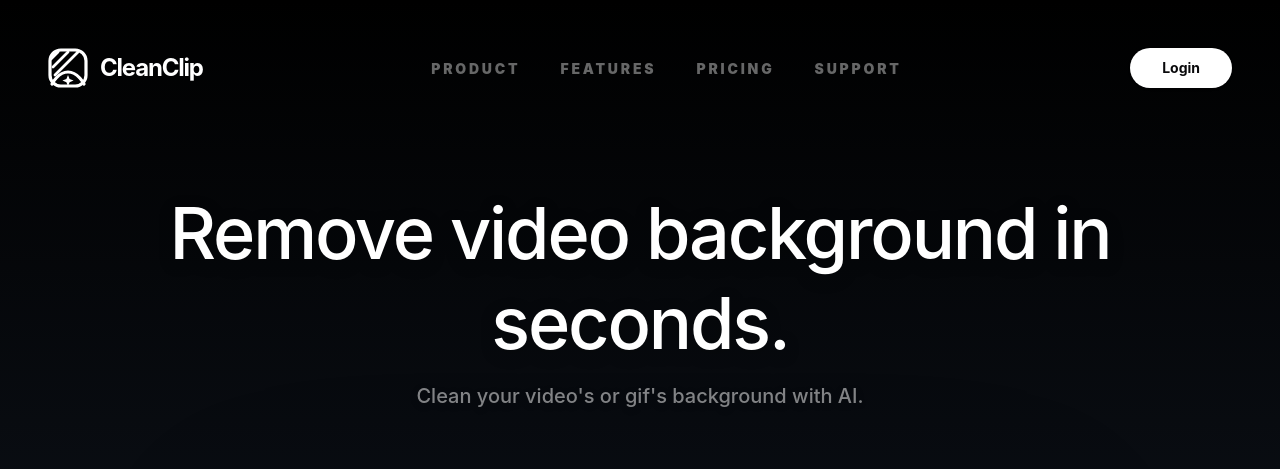
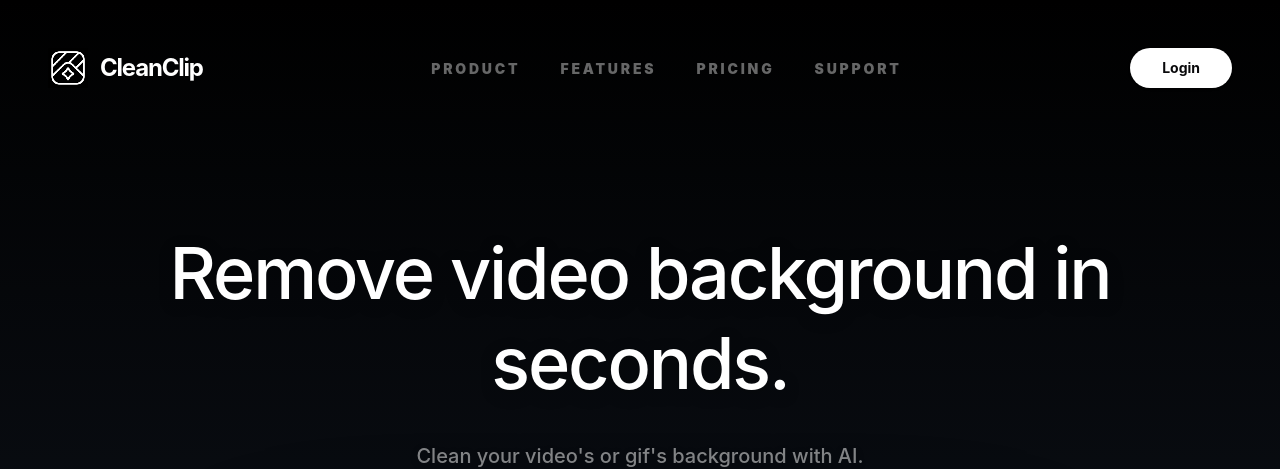
Before and after one commit to anishsarkars/cleanclip, a Next.js app: page / in a window 1280 px wide. Shown: the top 469 px of the page. Built offline with nearby package versions, Linux system fonts and the light colour scheme; no server answers.

Commit message:
feat: finalized 1:1 branding and hero layout with exact asset integration

```diff
--- a/src/app/components/HeroSection.tsx
+++ b/src/app/components/HeroSection.tsx
@@ -36,47 +36,46 @@ export default function HeroSection({ onFileSelected, helperText }: HeroSectionP
       <div className="absolute inset-0 bg-[#000000] -z-30" />
       <div className="absolute inset-0 bg-gradient-to-b from-transparent via-[#000000]/80 via-[#1E293B]/40 to-[#2563EB]/40 -z-20" />
 
-      {/* ☁️ Multi-Layer High-Definition Cloud Orchestration (Constant Overflow) */}
-      <div className="absolute inset-x-0 bottom-0 h-[700px] pointer-events-none z-0">
+      {/* ☁️ Multi-Layer High-Definition Cloud Orchestration (Enhanced Visibility) */}
+      <div className="absolute inset-x-0 bottom-0 h-[800px] pointer-events-none z-0">
         {/* Layer 1: Atmospheric Deep Drift */}
         <div
-             className="absolute bottom-[-50px] left-[-30%] right-[-30%] h-full bg-cover bg-bottom animate-cloud-drift opacity-40 mix-blend-screen scale-110"
+          className="absolute bottom-[-50px] left-[-30%] right-[-30%] h-full bg-cover bg-bottom animate-cloud-drift opacity-60 mix-blend-screen scale-110"
+          style={{
+            backgroundImage: `url('/bg-clouds-photo.png')`,
+            maskImage: 'linear-gradient(to top, black 40%, transparent 100%)',
+            WebkitMaskImage: 'linear-gradient(to top, black 40%, transparent 100%)'
+          }}
+        />
+        {/* Layer 2: Ethereal Floating Mass */}
+        <div
+          className="absolute bottom-[-100px] left-[-20%] right-[-20%] h-full bg-cover bg-bottom animate-cloud-float-slow opacity-80 mix-blend-screen"
           style={{
             backgroundImage: `url('/bg-clouds-photo.png')`,
             maskImage: 'linear-gradient(to top, black 30%, transparent 100%)',
             WebkitMaskImage: 'linear-gradient(to top, black 30%, transparent 100%)'
           }}
         />
-          {/* Layer 2: Ethereal Floating Mass */}
+        {/* Layer 3: Central High-Quality Base */}
         <div
-             className="absolute bottom-[-100px] left-[-20%] right-[-20%] h-full bg-cover bg-bottom animate-cloud-float-slow opacity-60 mix-blend-screen"
+          className="absolute bottom-[-150px] left-[-10%] right-[-10%] h-full bg-cover bg-bottom animate-cloud-pulse opacity-95"
           style={{
             backgroundImage: `url('/bg-clouds-photo.png')`,
             maskImage: 'linear-gradient(to top, black 20%, transparent 100%)',
             WebkitMaskImage: 'linear-gradient(to top, black 20%, transparent 100%)'
           }}
         />
-          {/* Layer 3: Central High-Quality Base */}
-          <div
-             className="absolute bottom-[-150px] left-[-10%] right-[-10%] h-full bg-cover bg-bottom animate-cloud-pulse opacity-80"
-             style={{
-               backgroundImage: `url('/bg-clouds-photo.png')`,
-               maskImage: 'linear-gradient(to top, black 10%, transparent 100%)',
-               WebkitMaskImage: 'linear-gradient(to top, black 10%, transparent 100%)'
-             }}
-          />
         {/* Layer 4: Soft Ambient Bloom */}
-          <div className="absolute bottom-[-200px] left-[-15%] right-[-15%] h-[500px] bg-white blur-[140px] rounded-full opacity-60 mix-blend-overlay animate-pulse" />
+        <div className="absolute bottom-[-200px] left-[-15%] right-[-15%] h-[600px] bg-white blur-[140px] rounded-full opacity-60 mix-blend-overlay animate-pulse" />
       </div>
 
       {/* 🌫️ Constant High-Quality Overflow Transition to White */}
-      <div className="absolute inset-x-0 bottom-0 h-[400px] bg-gradient-to-t from-white via-white/100 to-transparent pointer-events-none z-10" />
+      <div className="absolute inset-x-0 bottom-0 h-[450px] bg-gradient-to-t from-white via-white/100 to-transparent pointer-events-none z-10" />
 
-      <div className="relative z-10 mx-auto flex w-full max-w-[1100px] flex-col items-center text-center">
+      <div className="relative z-10 mx-auto flex w-full max-w-[1100px] flex-col items-center text-center translate-y-[-60px]">
 
         <h1
-          className="mb-3 text-white text-1xl md:text-8xl lg:text-7xl font-medium tracking-[-0.03em] leading-tight animate-fade-in shadow-text"
-          style={{ marginTop: '-100px' }}
+          className="mb-8 text-white text-1xl md:text-8xl lg:text-7xl font-medium tracking-[-0.03em] leading-tight animate-fade-in shadow-text"
         >
           Remove video background in seconds.
         </h1>
@@ -148,18 +147,18 @@ export default function HeroSection({ onFileSelected, helperText }: HeroSectionP
       <style jsx>{`
         @keyframes cloud-drift {
           0% { transform: translateX(0) scale(1.1); }
-          50% { transform: translateX(5%) scale(1.15); }
+          50% { transform: translateX(10%) scale(1.2); }
           100% { transform: translateX(0) scale(1.1); }
         }
         @keyframes cloud-float-slow {
           0% { transform: translateY(0); }
-          50% { transform: translateY(-30px); }
+          50% { transform: translateY(-50px); }
           100% { transform: translateY(0); }
         }
         @keyframes cloud-pulse {
-          0% { opacity: 0.7; transform: translateY(0); }
-          50% { opacity: 0.9; transform: translateY(-15px); }
-          100% { opacity: 0.7; transform: translateY(0); }
+          0% { opacity: 0.8; transform: translateY(0); }
+          50% { opacity: 1.0; transform: translateY(-25px); }
+          100% { opacity: 0.8; transform: translateY(0); }
         }
         .animate-cloud-drift { animation: cloud-drift 30s ease-in-out infinite; }
         .animate-cloud-float-slow { animation: cloud-float-slow 20s ease-in-out infinite; }
--- a/src/app/components/Logo.tsx
+++ b/src/app/components/Logo.tsx
@@ -1,59 +1,20 @@
 "use client";
 
 import React from "react";
+import Image from "next/image";
 
 export default function Logo({ className = "h-8 w-8", color = "white" }: { className?: string; color?: string }) {
+  // Using the exact source image for 100% brand fidelity as requested
   return (
-    <svg
-      viewBox="0 0 200 200"
-      fill="none"
-      xmlns="http://www.w3.org/2000/svg"
-      className={className}
-    >
-      {/* Rounded Outer Frame */}
-      <rect
-        x="10"
-        y="10"
-        width="180"
-        height="180"
-        rx="54"
-        stroke={color}
-        strokeWidth="16"
+    <div className={`relative ${className} flex items-center justify-center`}>
+      <Image
+        src="/2.png"
+        alt="CleanClip Logo"
+        width={512}
+        height={512}
+        className={`w-full h-full object-contain ${color === "black" ? "invert opacity-90" : "brightness-200"}`}
+        priority
       />
-
-      {/* Top Left Diagonal Stripes */}
-      <path
-        d="M50 20L15 55"
-        stroke={color}
-        strokeWidth="14"
-        strokeLinecap="round"
-      />
-      <path
-        d="M100 20L25 95"
-        stroke={color}
-        strokeWidth="14"
-        strokeLinecap="round"
-      />
-      <path
-        d="M150 20L35 135"
-        stroke={color}
-        strokeWidth="14"
-        strokeLinecap="round"
-      />
-
-      {/* Bottom Mountainous Shape with Sparkle */}
-      <path
-        d="M20 180C20 180 50 120 100 120C150 120 180 180 180 180"
-        stroke={color}
-        strokeWidth="16"
-        strokeLinecap="round"
-      />
-
-      {/* Sparkle / Four-Pointed Star */}
-      <path
-        d="M100 135L108 155L128 163L108 171L100 191L92 171L72 163L92 155Z"
-        fill={color}
-      />
-    </svg>
+    </div>
   );
 }
--- a/src/app/page.tsx
+++ b/src/app/page.tsx
@@ -311,9 +311,9 @@ export default function Home() {
   }, []);
 
   return (
-    <main className="min-h-screen bg-[#F8FAFC]">
-      <div className={`transition-all duration-700 ${scrolled ? "p-4 md:p-6" : "p-0"}`}>
-        <div className={`relative overflow-hidden transition-all duration-1000 bg-black ${scrolled ? "rounded-[48px] md:rounded-[64px] shadow-2xl" : "rounded-none"}`}>
+    <main className="min-h-screen bg-[#F8FAFC] font-sans">
+      <div className="p-0">
+        <div className="relative overflow-hidden bg-black rounded-none">
 
           {/* Immersive Cleanup: Hide Nav during critical processing to focus on the 'Clean UI' */}
           {appState !== "processing" && <Navbar />}
```
Also changed, not shown: src/app/components/ProcessingScreen.tsx (+60 -42 lines), public/1.png (added), public/2.png (added). Lines whose indentation alone changed are shown as unchanged.
